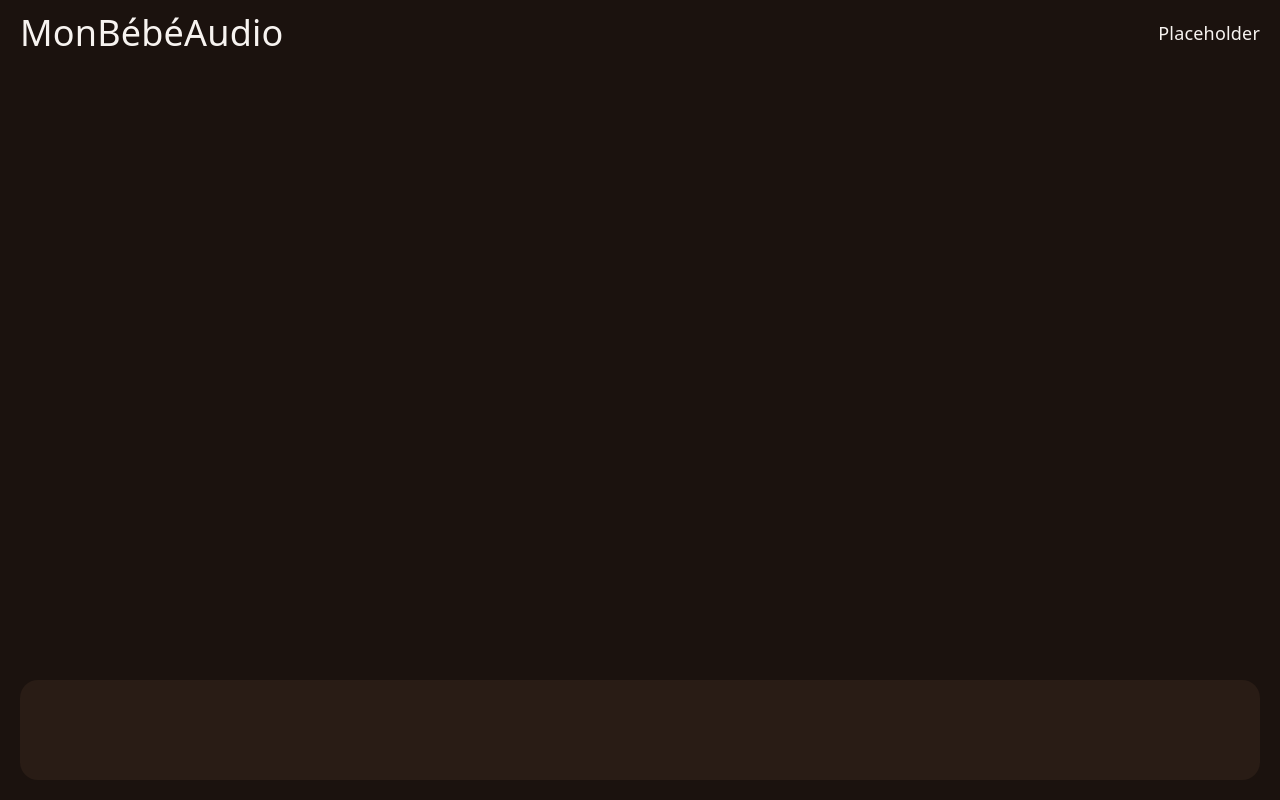
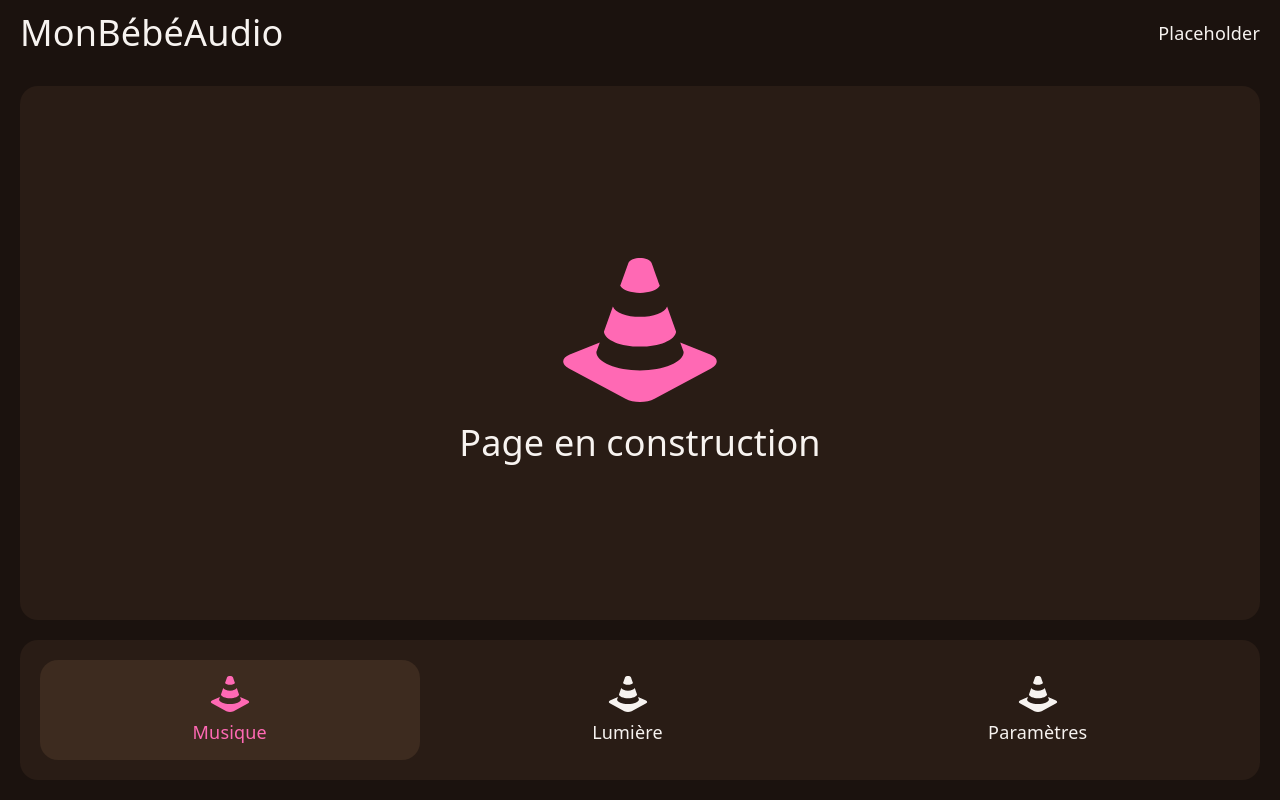
Before and after one commit to QwEekYhyo/mini-audio, a React (Vite) app in the folder app/front/: page / in a window 1280 px wide. Built offline with nearby package versions, Linux system fonts and the light colour scheme.

Commit message:
front: we got some NavBar going

```diff
--- a/app/front/package.json
+++ b/app/front/package.json
@@ -22,6 +22,7 @@
         "oxlint": "^1.89.0",
         "prettier": "3.9.10",
         "typescript": "~7.0.2",
-        "vite": "^8.3.5"
+        "vite": "^8.3.5",
+        "vite-plugin-svgr": "^5.2.0"
     }
 }
--- a/app/front/src/App.tsx
+++ b/app/front/src/App.tsx
@@ -1,16 +1,21 @@
-// import { useEffect, useState } from "react";
+import { useState } from "react";
 
 import Header from "./components/Header";
-import NavBar from "./components/NavBar";
+import NavBar, { getPageTitle, type PageIndex } from "./components/NavBar";
+import WorkInProgressPage from "./pages/WorkInProgressPage";
 
 import "./styles/App.css";
 
 function App() {
+    const [pageIndex, setPageIndex] = useState<PageIndex>(0);
+
     return (
         <div className="app-container">
-            <Header title={"MonBébéAudio"} />
-            <main style={{ width: "100%", flexGrow: 1 }}></main>
-            <NavBar />
+            <Header title={getPageTitle(pageIndex)} />
+            <main style={{ flexGrow: 1 }}>
+                <WorkInProgressPage />
+            </main>
+            <NavBar currentPage={pageIndex} onPageChange={setPageIndex} />
         </div>
     );
 }
--- a/app/front/src/components/Header.tsx
+++ b/app/front/src/components/Header.tsx
@@ -13,4 +13,4 @@ function Header({ title }: HeaderProps) {
     );
 }
 
-export { Header as default, type HeaderProps };
+export default Header;
--- a/app/front/src/components/NavBar.tsx
+++ b/app/front/src/components/NavBar.tsx
@@ -1,7 +1,53 @@
+import TrafficCone from "../assets/traffic-cone.svg?react";
+
 import "../styles/NavBar.css";
 
-function NavBar() {
-    return <nav className="nav-container"></nav>;
+const PAGE_INDICES = [0, 1, 2] as const;
+
+type PageIndex = (typeof PAGE_INDICES)[number];
+
+type NavBarProps = {
+    currentPage: PageIndex;
+    onPageChange: (newPage: PageIndex) => void;
+};
+
+function NavBar({ currentPage, onPageChange }: NavBarProps) {
+    return (
+        <nav className="nav-container widget">
+            {PAGE_INDICES.map((page) => (
+                <div
+                    className={`nav-btn${page === currentPage ? " nav-btn-selected" : ""}`}
+                    onClick={() => onPageChange(page)}
+                >
+                    <TrafficCone />
+                    <span>{getPageNavTitle(page)}</span>
+                </div>
+            ))}
+        </nav>
+    );
 }
 
-export default NavBar;
+// Maybe put this in a separate file? Along with PageIndex type
+const getPageTitle = (page: PageIndex): string => {
+    switch (page) {
+        case 0:
+            return "MonBébéAudio";
+        case 1:
+            return "MonBébéLighting";
+        case 2:
+            return "MonBébéSettings";
+    }
+};
+
+const getPageNavTitle = (page: PageIndex): string => {
+    switch (page) {
+        case 0:
+            return "Musique";
+        case 1:
+            return "Lumière";
+        case 2:
+            return "Paramètres";
+    }
+};
+
+export { NavBar as default, getPageTitle, type PageIndex };
--- /dev/null
+++ b/app/front/src/pages/WorkInProgressPage.tsx
@@ -0,0 +1,25 @@
+import TrafficCone from "../assets/traffic-cone.svg?react";
+
+function WorkInProgressPage() {
+    return (
+        <div
+            className="widget"
+            style={{
+                width: "100%",
+                height: "100%",
+                display: "flex",
+                justifyContent: "center",
+                alignItems: "center",
+                flexDirection: "column",
+                gap: "var(--gap-size)",
+            }}
+        >
+            <TrafficCone
+                style={{ height: 160, width: 160, color: "var(--pink-main)" }}
+            />
+            <h1>Page en construction</h1>
+        </div>
+    );
+}
+
+export default WorkInProgressPage;
--- a/app/front/src/styles/App.css
+++ b/app/front/src/styles/App.css
@@ -6,3 +6,7 @@
     flex-direction: column;
     gap: var(--gap-size);
 }
+
+.app-container > * {
+    width: 100%;
+}
--- a/app/front/src/styles/Header.css
+++ b/app/front/src/styles/Header.css
@@ -1,5 +1,4 @@
 .header-container {
-    width: 100%;
     padding: var(--gap-size) 0;
 
     display: flex;
--- a/app/front/src/styles/NavBar.css
+++ b/app/front/src/styles/NavBar.css
@@ -1,8 +1,43 @@
 .nav-container {
-    width: 100%;
+    --container-padding: var(--gap-size);
+
+    /* I don't like the solution below but I have no other idea rn */
+    width: calc(100% - 2 * var(--container-padding)) !important;
     height: var(--navbar-size);
+    margin-bottom: var(--gap-size);
+    padding: var(--container-padding);
+
+    display: flex;
+    gap: var(--gap-size);
+}
+
+.nav-btn {
+    height: 100%;
     border-radius: var(--radius);
+    flex-grow: 1;
 
-    background: var(--primary-bg);
-    margin-bottom: var(--gap-size);
+    user-select: none;
+
+    display: flex;
+    flex-direction: column;
+    justify-content: center;
+    align-items: center;
+    gap: 5px;
+
+    transition:
+        background 100ms ease-in-out,
+        color 100ms ease-in-out;
 }
+.nav-btn:hover {
+    cursor: pointer;
+}
+
+.nav-btn svg {
+    height: 40px;
+    width: 40px;
+}
+
+.nav-btn-selected {
+    background: var(--accent-bg);
+    color: var(--pink-main);
+}
--- a/app/front/src/styles/index.css
+++ b/app/front/src/styles/index.css
@@ -75,3 +75,8 @@ h2 {
 p {
     margin: 0;
 }
+
+.widget {
+    background: var(--primary-bg);
+    border-radius: var(--radius);
+}
--- /dev/null
+++ b/app/front/src/vite-end.d.ts
@@ -0,0 +1 @@
+/// <reference types="vite-plugin-svgr/client" />
--- a/app/front/vite.config.ts
+++ b/app/front/vite.config.ts
@@ -1,8 +1,9 @@
 import react from "@vitejs/plugin-react";
+import svgr from "vite-plugin-svgr";
 import { defineConfig } from "vite";
 
 // https://vite.dev/config/
 export default defineConfig({
-    plugins: [react()],
+    plugins: [react(), svgr()],
     base: "./",
 });
```
Also changed, not shown: app/front/src/utils/random.ts (added, +7 -0 lines), app/front/src/assets/traffic-cone.svg (added), 1 other file (tests, documents, lock files or other folders).
